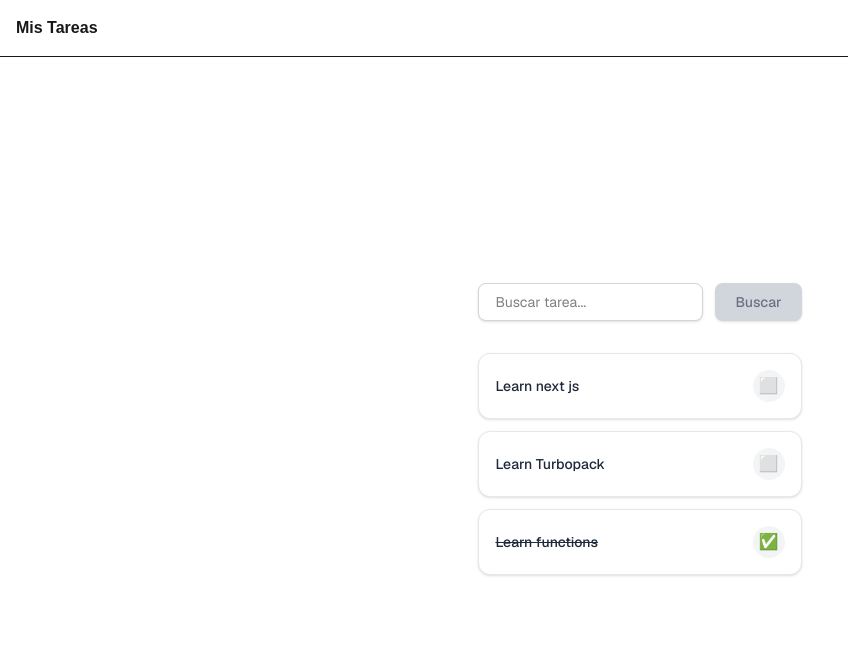
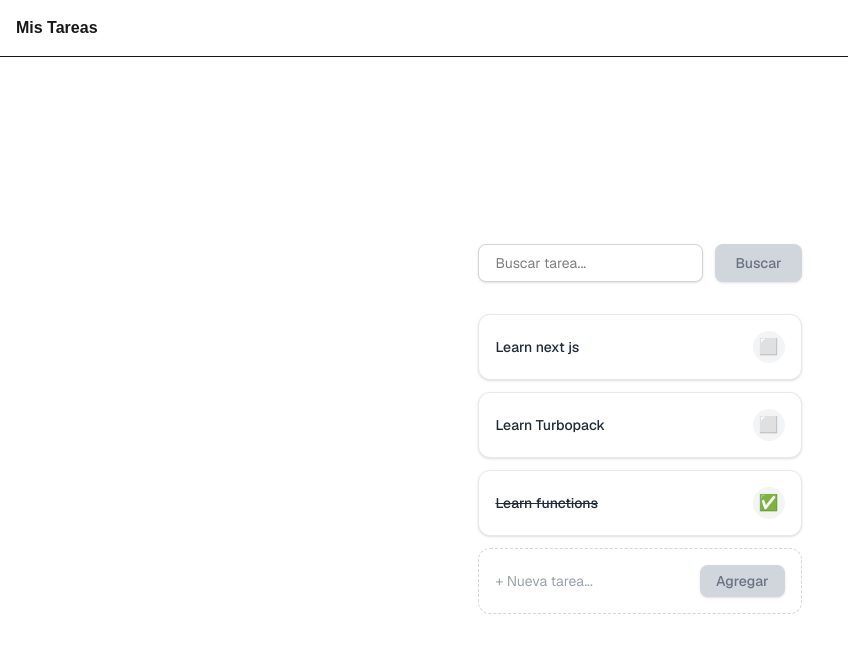
Before and after one commit to juanortiz10/nextjs-fullstack-codigo-facilito, a Next.js app: page / in a window 1280 px wide. Shown: the top 650 px of the page, without its empty margins (0-848 px from the left). Built offline with nearby package versions, Linux system fonts and the light colour scheme.

Commit message:
Agregar nueva tarea

```diff
--- a/app/api/homeworks/route.ts
+++ b/app/api/homeworks/route.ts
@@ -1,4 +1,5 @@
-import { fetchHomework, getHomeworks } from "@/lib/data";
+import { createHomework, fetchHomework, getHomeworks } from "@/lib/data";
+import { revalidatePath, revalidateTag } from "next/cache";
 import { NextRequest } from "next/server";
 
 export async function GET(request: NextRequest) {
@@ -9,6 +10,18 @@ export async function GET(request: NextRequest) {
     return Response.json(homeworks);
 }
 
-export async function POST() {
+export async function POST(request: NextRequest) {
+    const body = await request.json();
+    const title = typeof body?.title === "string" ? body.title.trim() : "";
 
+    if (!title) {
+        return Response.json({ error: "El titulo es requerido" }, { status: 400 });
+    }
+
+    const homework = await createHomework(title);
+
+    revalidateTag("getHomeworks", { expire: 0 });
+    revalidatePath("/");
+
+    return Response.json(homework, { status: 201 });
 }
--- a/components/MyHomeworks.tsx
+++ b/components/MyHomeworks.tsx
@@ -8,20 +8,39 @@ const MyHomeworks = ({ children }: { children: ReactNode }) => {
   const [searchText, setSearchText] = useState("");
   const [results, setResults] = useState<Homework[] | null>(null);
   const [isPending, startTransition] = useTransition();
+  const [newTitle, setNewTitle] = useState("");
+  const [isAdding, startAddTransition] = useTransition();
+
+  const refreshResults = async () => {
+    const response = await fetch(
+      `/api/homeworks?title=${encodeURIComponent(searchText)}`
+    );
+    const data: Homework[] = await response.json();
+    setResults(data);
+  };
 
   const handleSearchClick = () => {
-    startTransition(async () => {
-      const response = await fetch(
-        `/api/homeworks?title=${encodeURIComponent(searchText)}`
-      );
-      const data: Homework[] = await response.json();
-      setResults(data);
-    });
+    startTransition(refreshResults);
   };
 
   const handleClearClick = () => {
     setSearchText("");
     setResults(null);
+  };
+
+  const handleAddClick = () => {
+    const title = newTitle.trim();
+    if (!title) return;
+
+    startAddTransition(async () => {
+      await fetch("/api/homeworks", {
+        method: "POST",
+        headers: { "Content-Type": "application/json" },
+        body: JSON.stringify({ title }),
+      });
+      setNewTitle("");
+      await refreshResults();
+    });
   };
 
   return (
@@ -55,6 +74,25 @@ const MyHomeworks = ({ children }: { children: ReactNode }) => {
           {children}
         </Suspense>
       )}
+      {!isPending && (
+        <div className="mt-3 flex items-center gap-3 rounded-xl border border-dashed border-gray-300 p-4 dark:border-gray-700">
+          <input
+            type="text"
+            value={newTitle}
+            onChange={(event) => setNewTitle(event.target.value)}
+            onKeyDown={(event) => event.key === "Enter" && handleAddClick()}
+            placeholder="+ Nueva tarea..."
+            className="flex-1 border-none bg-transparent text-sm text-black outline-none placeholder:text-gray-400 dark:text-white"
+          />
+          <button
+            className="cursor-pointer rounded-lg bg-emerald-500 px-4 py-1.5 text-sm font-medium text-white shadow-sm transition-colors hover:bg-emerald-600 disabled:cursor-not-allowed disabled:bg-gray-300 disabled:text-gray-500 dark:disabled:bg-gray-700 dark:disabled:text-gray-400"
+            disabled={!newTitle.trim().length || isAdding}
+            onClick={handleAddClick}
+          >
+            {isAdding ? "Agregando..." : "Agregar"}
+          </button>
+        </div>
+      )}
     </div>
   );
 };
--- a/lib/data.ts
+++ b/lib/data.ts
@@ -38,6 +38,18 @@ export async function getHomeworkById(id: string): Promise<Homework> {
     });
 }
 
+export async function createHomework(title: string): Promise<Homework> {
+    const homework: Homework = {
+        id: crypto.randomUUID(),
+        title,
+        completed: false,
+    };
+
+    homeworks.push(homework);
+
+    return homework;
+}
+
 export async function deleteHomeWork(id: string): Promise<boolean> {
     const before = homeworks.length;
     // Mutacion
```
